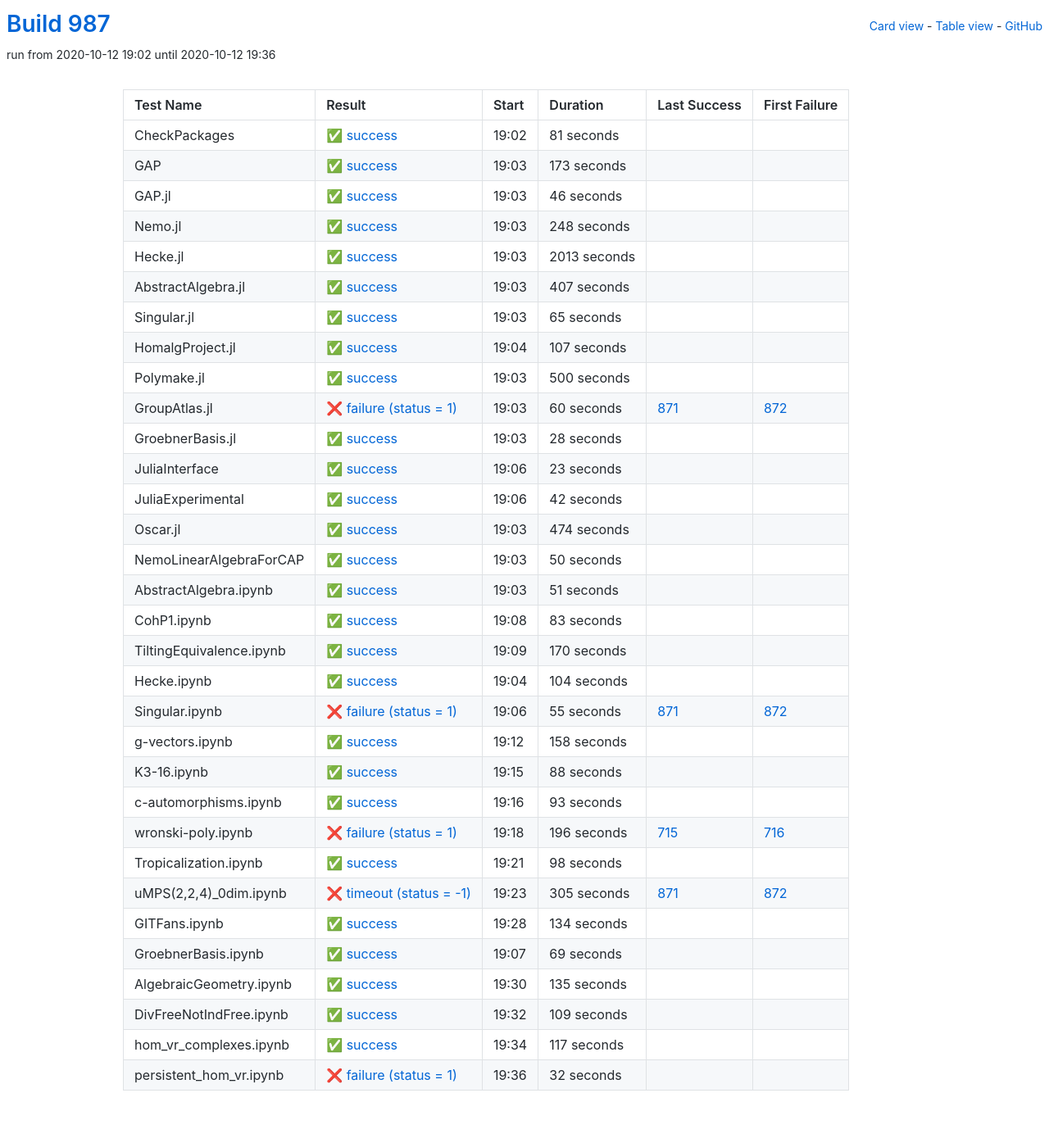
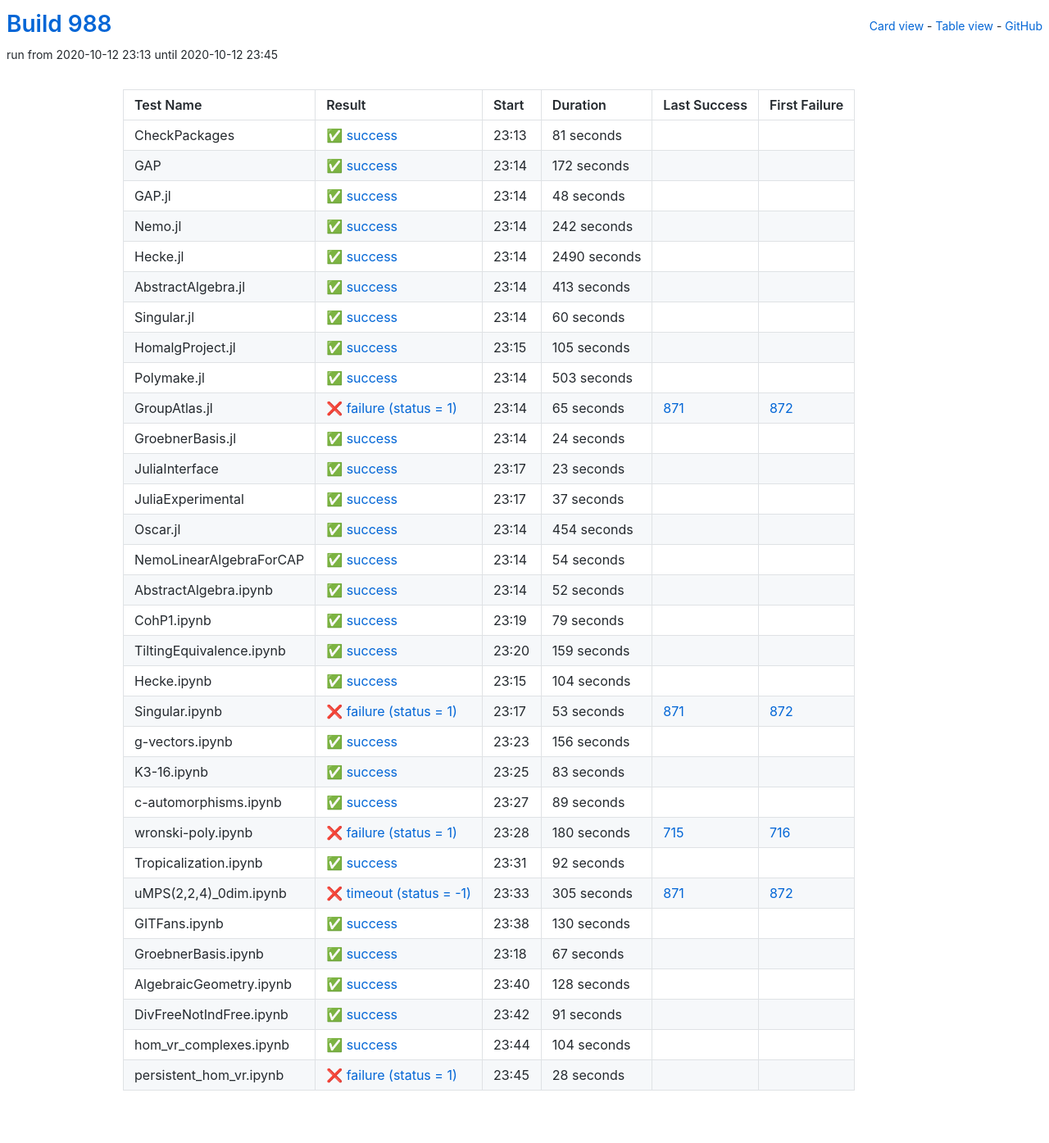
Before and after one commit to oscar-system/oscar-ci-status-stable, a Jekyll site: the page built from table.html, in a window 1280 px wide. Shown: the whole page at 82% size. Built offline with Jekyll 4.4.1, drawn with Linux system fonts in a browser that asks for light colours.

Commit message:
Build #988

```diff
--- a/_data/ci.yml
+++ b/_data/ci.yml
@@ -1,6 +1,6 @@
 ---
-build: 987
-build_url: https://oscarci.mathematik.uni-kl.de/job/oscar-stable/987/
+build: 988
+build_url: https://oscarci.mathematik.uni-kl.de/job/oscar-stable/988/
 job: oscar-stable
 organization: oscar-system
 repo: oscar-ci-status-stable
@@ -8,8 +8,8 @@ repourl: https://github.com/oscar-system/oscar-ci-status-stable
 tests:
 - name: CheckPackages
   id: checkpackages
-  log: https://oscarci.mathematik.uni-kl.de/job/oscar-stable/987/artifact/logs/build-987/CheckPackages.log
-  start: 2020-10-12 19:02
+  log: https://oscarci.mathematik.uni-kl.de/job/oscar-stable/988/artifact/logs/build-988/CheckPackages.log
+  start: 2020-10-12 23:13
   success: true
   exitcode: 0
   status: success
@@ -20,128 +20,128 @@ tests:
   first_failure_url:
 - name: GAP
   id: gap
-  log: https://oscarci.mathematik.uni-kl.de/job/oscar-stable/987/artifact/logs/build-987/GAP.log
-  start: 2020-10-12 19:03
+  log: https://oscarci.mathematik.uni-kl.de/job/oscar-stable/988/artifact/logs/build-988/GAP.log
+  start: 2020-10-12 23:14
   success: true
   exitcode: 0
   status: success
-  duration: 173
+  duration: 172
   last_success: false
   last_success_url:
   first_failure: false
   first_failure_url:
 - name: GAP.jl
   id: gap-jl
-  log: https://oscarci.mathematik.uni-kl.de/job/oscar-stable/987/artifact/logs/build-987/GAP.jl.log
-  start: 2020-10-12 19:03
+  log: https://oscarci.mathematik.uni-kl.de/job/oscar-stable/988/artifact/logs/build-988/GAP.jl.log
+  start: 2020-10-12 23:14
   success: true
   exitcode: 0
   status: success
-  duration: 46
+  duration: 48
   last_success: false
   last_success_url:
   first_failure: false
   first_failure_url:
 - name: Nemo.jl
   id: nemo-jl
-  log: https://oscarci.mathematik.uni-kl.de/job/oscar-stable/987/artifact/logs/build-987/Nemo.jl.log
-  start: 2020-10-12 19:03
+  log: https://oscarci.mathematik.uni-kl.de/job/oscar-stable/988/artifact/logs/build-988/Nemo.jl.log
+  start: 2020-10-12 23:14
   success: true
   exitcode: 0
   status: success
-  duration: 248
+  duration: 242
   last_success: false
   last_success_url:
   first_failure: false
   first_failure_url:
 - name: Hecke.jl
   id: hecke-jl
-  log: https://oscarci.mathematik.uni-kl.de/job/oscar-stable/987/artifact/logs/build-987/Hecke.jl.log
-  start: 2020-10-12 19:03
+  log: https://oscarci.mathematik.uni-kl.de/job/oscar-stable/988/artifact/logs/build-988/Hecke.jl.log
+  start: 2020-10-12 23:14
   success: true
   exitcode: 0
   status: success
-  duration: 2013
+  duration: 2490
   last_success: false
   last_success_url:
   first_failure: false
   first_failure_url:
 - name: AbstractAlgebra.jl
   id: abstractalgebra-jl
-  log: https://oscarci.mathematik.uni-kl.de/job/oscar-stable/987/artifact/logs/build-987/AbstractAlgebra.jl.log
-  start: 2020-10-12 19:03
+  log: https://oscarci.mathematik.uni-kl.de/job/oscar-stable/988/artifact/logs/build-988/AbstractAlgebra.jl.log
+  start: 2020-10-12 23:14
   success: true
   exitcode: 0
   status: success
-  duration: 407
+  duration: 413
   last_success: false
   last_success_url:
   first_failure: false
   first_failure_url:
 - name: Singular.jl
   id: singular-jl
-  log: https://oscarci.mathematik.uni-kl.de/job/oscar-stable/987/artifact/logs/build-987/Singular.jl.log
-  start: 2020-10-12 19:03
+  log: https://oscarci.mathematik.uni-kl.de/job/oscar-stable/988/artifact/logs/build-988/Singular.jl.log
+  start: 2020-10-12 23:14
   success: true
   exitcode: 0
   status: success
-  duration: 65
+  duration: 60
   last_success: false
   last_success_url:
   first_failure: false
   first_failure_url:
 - name: HomalgProject.jl
   id: homalgproject-jl
-  log: https://oscarci.mathematik.uni-kl.de/job/oscar-stable/987/artifact/logs/build-987/HomalgProject.jl.log
-  start: 2020-10-12 19:04
+  log: https://oscarci.mathematik.uni-kl.de/job/oscar-stable/988/artifact/logs/build-988/HomalgProject.jl.log
+  start: 2020-10-12 23:15
   success: true
   exitcode: 0
   status: success
-  duration: 107
+  duration: 105
   last_success: false
   last_success_url:
   first_failure: false
   first_failure_url:
 - name: Polymake.jl
   id: polymake-jl
-  log: https://oscarci.mathematik.uni-kl.de/job/oscar-stable/987/artifact/logs/build-987/Polymake.jl.log
-  start: 2020-10-12 19:03
+  log: https://oscarci.mathematik.uni-kl.de/job/oscar-stable/988/artifact/logs/build-988/Polymake.jl.log
+  start: 2020-10-12 23:14
   success: true
   exitcode: 0
   status: success
-  duration: 500
+  duration: 503
   last_success: false
   last_success_url:
   first_failure: false
   first_failure_url:
 - name: GroupAtlas.jl
   id: groupatlas-jl
-  log: https://oscarci.mathematik.uni-kl.de/job/oscar-stable/987/artifact/logs/build-987/GroupAtlas.jl.log
-  start: 2020-10-12 19:03
+  log: https://oscarci.mathematik.uni-kl.de/job/oscar-stable/988/artifact/logs/build-988/GroupAtlas.jl.log
+  start: 2020-10-12 23:14
   success: false
   exitcode: 1
   status: failure
-  duration: 60
+  duration: 65
   last_success: 871
   last_success_url: https://oscarci.mathematik.uni-kl.de/job/oscar-stable/871/
   first_failure: 872
   first_failure_url: https://oscarci.mathematik.uni-kl.de/job/oscar-stable/872/
 - name: GroebnerBasis.jl
   id: groebnerbasis-jl
-  log: https://oscarci.mathematik.uni-kl.de/job/oscar-stable/987/artifact/logs/build-987/GroebnerBasis.jl.log
-  start: 2020-10-12 19:03
+  log: https://oscarci.mathematik.uni-kl.de/job/oscar-stable/988/artifact/logs/build-988/GroebnerBasis.jl.log
+  start: 2020-10-12 23:14
   success: true
   exitcode: 0
   status: success
-  duration: 28
+  duration: 24
   last_success: false
   last_success_url:
   first_failure: false
   first_failure_url:
 - name: JuliaInterface
   id: juliainterface
-  log: https://oscarci.mathematik.uni-kl.de/job/oscar-stable/987/artifact/logs/build-987/JuliaInterface.log
-  start: 2020-10-12 19:06
+  log: https://oscarci.mathematik.uni-kl.de/job/oscar-stable/988/artifact/logs/build-988/JuliaInterface.log
+  start: 2020-10-12 23:17
   success: true
   exitcode: 0
   status: success
@@ -152,80 +152,80 @@ tests:
   first_failure_url:
 - name: JuliaExperimental
   id: juliaexperimental
-  log: https://oscarci.mathematik.uni-kl.de/job/oscar-stable/987/artifact/logs/build-987/JuliaExperimental.log
-  start: 2020-10-12 19:06
+  log: https://oscarci.mathematik.uni-kl.de/job/oscar-stable/988/artifact/logs/build-988/JuliaExperimental.log
+  start: 2020-10-12 23:17
   success: true
   exitcode: 0
   status: success
-  duration: 42
+  duration: 37
   last_success: false
   last_success_url:
   first_failure: false
   first_failure_url:
 - name: Oscar.jl
   id: oscar-jl
-  log: https://oscarci.mathematik.uni-kl.de/job/oscar-stable/987/artifact/logs/build-987/Oscar.jl.log
-  start: 2020-10-12 19:03
+  log: https://oscarci.mathematik.uni-kl.de/job/oscar-stable/988/artifact/logs/build-988/Oscar.jl.log
+  start: 2020-10-12 23:14
   success: true
   exitcode: 0
   status: success
-  duration: 474
+  duration: 454
   last_success: false
   last_success_url:
   first_failure: false
   first_failure_url:
 - name: NemoLinearAlgebraForCAP
   id: nemolinearalgebraforcap
-  log: https://oscarci.mathematik.uni-kl.de/job/oscar-stable/987/artifact/logs/build-987/NemoLinearAlgebraForCAP.log
-  start: 2020-10-12 19:03
+  log: https://oscarci.mathematik.uni-kl.de/job/oscar-stable/988/artifact/logs/build-988/NemoLinearAlgebraForCAP.log
+  start: 2020-10-12 23:14
   success: true
   exitcode: 0
   status: success
-  duration: 50
+  duration: 54
   last_success: false
   last_success_url:
   first_failure: false
   first_failure_url:
 - name: AbstractAlgebra.ipynb
   id: abstractalgebra-ipynb
-  log: https://oscarci.mathematik.uni-kl.de/job/oscar-stable/987/artifact/logs/build-987/AbstractAlgebra.ipynb.log
-  start: 2020-10-12 19:03
+  log: https://oscarci.mathematik.uni-kl.de/job/oscar-stable/988/artifact/logs/build-988/AbstractAlgebra.ipynb.log
+  start: 2020-10-12 23:14
   success: true
   exitcode: 0
   status: success
-  duration: 51
+  duration: 52
   last_success: false
   last_success_url:
   first_failure: false
   first_failure_url:
 - name: CohP1.ipynb
   id: cohp1-ipynb
-  log: https://oscarci.mathematik.uni-kl.de/job/oscar-stable/987/artifact/logs/build-987/CohP1.ipynb.log
-  start: 2020-10-12 19:08
+  log: https://oscarci.mathematik.uni-kl.de/job/oscar-stable/988/artifact/logs/build-988/CohP1.ipynb.log
+  start: 2020-10-12 23:19
   success: true
   exitcode: 0
   status: success
-  duration: 83
+  duration: 79
   last_success: false
   last_success_url:
   first_failure: false
   first_failure_url:
 - name: TiltingEquivalence.ipynb
   id: tiltingequivalence-ipynb
-  log: https://oscarci.mathematik.uni-kl.de/job/oscar-stable/987/artifact/logs/build-987/TiltingEquivalence.ipynb.log
-  start: 2020-10-12 19:09
+  log: https://oscarci.mathematik.uni-kl.de/job/oscar-stable/988/artifact/logs/build-988/TiltingEquivalence.ipynb.log
+  start: 2020-10-12 23:20
   success: true
   exitcode: 0
   status: success
-  duration: 170
+  duration: 159
   last_success: false
   last_success_url:
   first_failure: false
   first_failure_url:
 - name: Hecke.ipynb
   id: hecke-ipynb
-  log: https://oscarci.mathematik.uni-kl.de/job/oscar-stable/987/artifact/logs/build-987/Hecke.ipynb.log
-  start: 2020-10-12 19:04
+  log: https://oscarci.mathematik.uni-kl.de/job/oscar-stable/988/artifact/logs/build-988/Hecke.ipynb.log
+  start: 2020-10-12 23:15
   success: true
   exitcode: 0
   status: success
@@ -236,80 +236,80 @@ tests:
   first_failure_url:
 - name: Singular.ipynb
   id: singular-ipynb
-  log: https://oscarci.mathematik.uni-kl.de/job/oscar-stable/987/artifact/logs/build-987/Singular.ipynb.log
-  start: 2020-10-12 19:06
+  log: https://oscarci.mathematik.uni-kl.de/job/oscar-stable/988/artifact/logs/build-988/Singular.ipynb.log
+  start: 2020-10-12 23:17
   success: false
   exitcode: 1
   status: failure
-  duration: 55
+  duration: 53
   last_success: 871
   last_success_url: https://oscarci.mathematik.uni-kl.de/job/oscar-stable/871/
   first_failure: 872
   first_failure_url: https://oscarci.mathematik.uni-kl.de/job/oscar-stable/872/
 - name: g-vectors.ipynb
   id: g-vectors-ipynb
-  log: https://oscarci.mathematik.uni-kl.de/job/oscar-stable/987/artifact/logs/build-987/g-vectors.ipynb.log
-  start: 2020-10-12 19:12
+  log: https://oscarci.mathematik.uni-kl.de/job/oscar-stable/988/artifact/logs/build-988/g-vectors.ipynb.log
+  start: 2020-10-12 23:23
   success: true
   exitcode: 0
   status: success
-  duration: 158
+  duration: 156
   last_success: false
   last_success_url:
   first_failure: false
   first_failure_url:
 - name: K3-16.ipynb
   id: k3-16-ipynb
-  log: https://oscarci.mathematik.uni-kl.de/job/oscar-stable/987/artifact/logs/build-987/K3-16.ipynb.log
-  start: 2020-10-12 19:15
+  log: https://oscarci.mathematik.uni-kl.de/job/oscar-stable/988/artifact/logs/build-988/K3-16.ipynb.log
+  start: 2020-10-12 23:25
   success: true
   exitcode: 0
   status: success
-  duration: 88
+  duration: 83
   last_success: false
   last_success_url:
   first_failure: false
   first_failure_url:
 - name: c-automorphisms.ipynb
   id: c-automorphisms-ipynb
-  log: https://oscarci.mathematik.uni-kl.de/job/oscar-stable/987/artifact/logs/build-987/c-automorphisms.ipynb.log
-  start: 2020-10-12 19:16
+  log: https://oscarci.mathematik.uni-kl.de/job/oscar-stable/988/artifact/logs/build-988/c-automorphisms.ipynb.log
+  start: 2020-10-12 23:27
   success: true
   exitcode: 0
   status: success
-  duration: 93
+  duration: 89
   last_success: false
   last_success_url:
   first_failure: false
   first_failure_url:
 - name: wronski-poly.ipynb
   id: wronski-poly-ipynb
-  log: https://oscarci.mathematik.uni-kl.de/job/oscar-stable/987/artifact/logs/build-987/wronski-poly.ipynb.log
-  start: 2020-10-12 19:18
+  log: https://oscarci.mathematik.uni-kl.de/job/oscar-stable/988/artifact/logs/build-988/wronski-poly.ipynb.log
+  start: 2020-10-12 23:28
   success: false
   exitcode: 1
   status: failure
-  duration: 196
+  duration: 180
   last_success: 715
   last_success_url: https://oscarci.mathematik.uni-kl.de/job/oscar-stable/715/
   first_failure: 716
   first_failure_url: https://oscarci.mathematik.uni-kl.de/job/oscar-stable/716/
 - name: Tropicalization.ipynb
   id: tropicalization-ipynb
-  log: https://oscarci.mathematik.uni-kl.de/job/oscar-stable/987/artifact/logs/build-987/Tropicalization.ipynb.log
-  start: 2020-10-12 19:21
+  log: https://oscarci.mathematik.uni-kl.de/job/oscar-stable/988/artifact/logs/build-988/Tropicalization.ipynb.log
+  start: 2020-10-12 23:31
   success: true
   exitcode: 0
   status: success
-  duration: 98
+  duration: 92
   last_success: false
   last_success_url:
   first_failure: false
   first_failure_url:
 - name: uMPS(2,2,4)_0dim.ipynb
   id: umps-2-2-4-0dim-ipynb
-  log: https://oscarci.mathematik.uni-kl.de/job/oscar-stable/987/artifact/logs/build-987/uMPS-2-2-4-_0dim.ipynb.log
-  start: 2020-10-12 19:23
+  log: https://oscarci.mathematik.uni-kl.de/job/oscar-stable/988/artifact/logs/build-988/uMPS-2-2-4-_0dim.ipynb.log
+  start: 2020-10-12 23:33
   success: false
   exitcode: -1
   status: timeout
@@ -320,72 +320,72 @@ tests:
   first_failure_url: https://oscarci.mathematik.uni-kl.de/job/oscar-stable/872/
 - name: GITFans.ipynb
   id: gitfans-ipynb
-  log: https://oscarci.mathematik.uni-kl.de/job/oscar-stable/987/artifact/logs/build-987/GITFans.ipynb.log
-  start: 2020-10-12 19:28
+  log: https://oscarci.mathematik.uni-kl.de/job/oscar-stable/988/artifact/logs/build-988/GITFans.ipynb.log
+  start: 2020-10-12 23:38
   success: true
   exitcode: 0
   status: success
-  duration: 134
+  duration: 130
   last_success: false
   last_success_url:
   first_failure: false
   first_failure_url:
 - name: GroebnerBasis.ipynb
   id: groebnerbasis-ipynb
-  log: https://oscarci.mathematik.uni-kl.de/job/oscar-stable/987/artifact/logs/build-987/GroebnerBasis.ipynb.log
-  start: 2020-10-12 19:07
+  log: https://oscarci.mathematik.uni-kl.de/job/oscar-stable/988/artifact/logs/build-988/GroebnerBasis.ipynb.log
+  start: 2020-10-12 23:18
   success: true
   exitcode: 0
   status: success
-  duration: 69
+  duration: 67
   last_success: false
   last_success_url:
   first_failure: false
   first_failure_url:
 - name: AlgebraicGeometry.ipynb
   id: algebraicgeometry-ipynb
-  log: https://oscarci.mathematik.uni-kl.de/job/oscar-stable/987/artifact/logs/build-987/AlgebraicGeometry.ipynb.log
-  start: 2020-10-12 19:30
+  log: https://oscarci.mathematik.uni-kl.de/job/oscar-stable/988/artifact/logs/build-988/AlgebraicGeometry.ipynb.log
+  start: 2020-10-12 23:40
   success: true
   exitcode: 0
   status: success
-  duration: 135
+  duration: 128
   last_success: false
   last_success_url:
   first_failure: false
   first_failure_url:
 - name: DivFreeNotIndFree.ipynb
   id: divfreenotindfree-ipynb
-  log: https://oscarci.mathematik.uni-kl.de/job/oscar-stable/987/artifact/logs/build-987/DivFreeNotIndFree.ipynb.log
-  start: 2020-10-12 19:32
+  log: https://oscarci.mathematik.uni-kl.de/job/oscar-stable/988/artifact/logs/build-988/DivFreeNotIndFree.ipynb.log
+  start: 2020-10-12 23:42
   success: true
   exitcode: 0
   status: success
-  duration: 109
+  duration: 91
   last_success: false
   last_success_url:
   first_failure: false
   first_failure_url:
 - name: hom_vr_complexes.ipynb
   id: hom-vr-complexes-ipynb
-  log: https://oscarci.mathematik.uni-kl.de/job/oscar-stable/987/artifact/logs/build-987/hom_vr_complexes.ipynb.log
-  start: 2020-10-12 19:34
+  log: https://oscarci.mathematik.uni-kl.de/job/oscar-stable/988/artifact/logs/build-988/hom_vr_complexes.ipynb.log
+  start: 2020-10-12 23:44
   success: true
   exitcode: 0
   status: success
-  duration: 117
+  duration: 104
   last_success: false
   last_success_url:
   first_failure: false
   first_failure_url:
 - name: persistent_hom_vr.ipynb
   id: persistent-hom-vr-ipynb
-  log: https://oscarci.mathematik.uni-kl.de/job/oscar-stable/987/artifact/logs/build-987/persistent_hom_vr.ipynb.log
-  start: 2020-10-12 19:36
+  log: https://oscarci.mathematik.uni-kl.de/job/oscar-stable/988/artifact/logs/build-988/persistent_hom_vr.ipynb.log
+  start: 2020-10-12 23:45
   success: false
   exitcode: 1
   status: failure
-  duration: 32
+  duration: 28
   last_success: false
   last_success_url:
   first_failure: false
```
Also changed, not shown: README.md.
